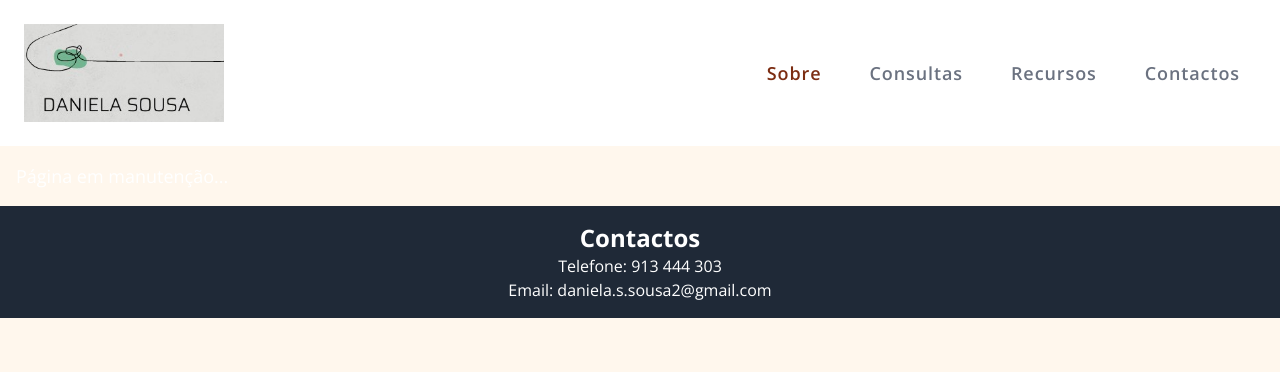
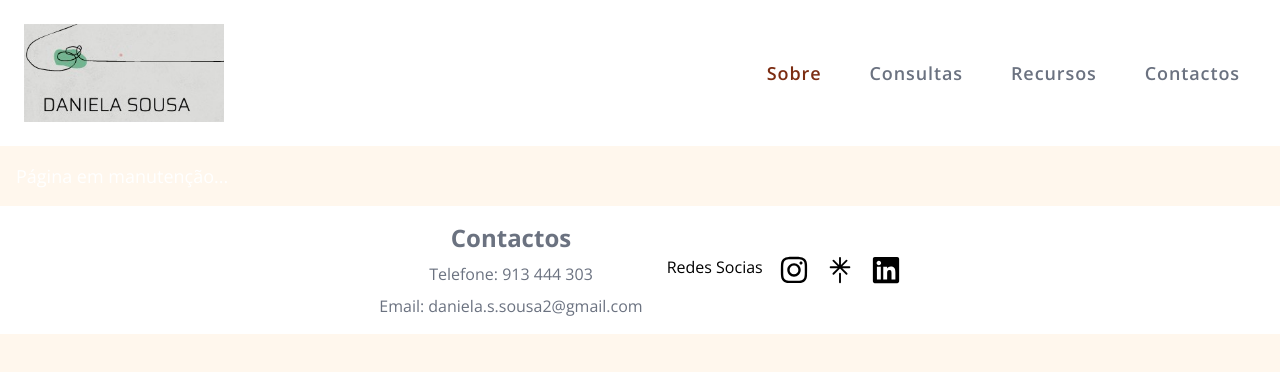
Before and after one commit to DeleteMind/site_psicologa, a Next.js app in the folder daniela-app/: page /sobre in a window 1280 px wide. Shown: the top 372 px of the page. Built offline with nearby package versions, Linux system fonts and the light colour scheme.

Commit message:
add_socialIcons_footer

```diff
--- a/daniela-app/components/Footer.tsx
+++ b/daniela-app/components/Footer.tsx
@@ -1,15 +1,27 @@
-
-
+"use client";
+import { FaInstagram } from "react-icons/fa";
+import { PiLinktreeLogo } from "react-icons/pi";
+import { FaLinkedin } from "react-icons/fa";
 
 export default function Footer() {
-    return(
-        <footer>
-            <div className="flex flex-col items-center justify-center w-full bg-gray-800 text-white">
-                <div className="flex flex-col items-center justify-center w-full p-4">
-                    <h1 className="text-2xl font-bold">Contactos</h1>
-                    <p>Telefone: 913 444 303</p>
-                    <p>Email: daniela.s.sousa2@gmail.com</p>
-                </div>
+    return (
+        <footer className="flex flex-row items-center justify-center w-full bg-white gap-6 p-4">
+            <div className="flex flex-col gap-2 items-center justify-center text-gray-500">
+                <h1 className="text-2xl font-bold">Contactos</h1>
+                <p>Telefone: 913 444 303</p>
+                <p>Email: daniela.s.sousa2@gmail.com</p>
+            </div>
+            <div className="flex flex-row justify-center gap-4">
+                <h2>Redes Socias</h2>
+            <a href="https://www.instagram.com/danielasousapsi?utm_source=ig_web_button_share_sheet&igsh=ZDNlZDc0MzIxNw==" target="_blank" rel="noopener noreferrer">
+                <FaInstagram style={{ height: 30, width: 30 }} />
+            </a>
+            <a href="https://www.linktr.ee/danielasousapsicologia">
+                <PiLinktreeLogo style={{ height: 30, width: 30 }} />
+            </a>
+            <a href="https://www.linkedin.com/in/daniela-santos-sousa">
+                <FaLinkedin style={{ height: 30, width: 30 }} />
+            </a>
             </div>
         </footer>
     );
--- a/daniela-app/package.json
+++ b/daniela-app/package.json
@@ -9,6 +9,7 @@
     "lint": "next lint"
   },
   "dependencies": {
+    "lucide-react": "^0.475.0",
     "next": "15.1.6",
     "react": "^19.0.0",
     "react-dom": "^19.0.0",
```
Also changed, not shown: 1 other file (tests, documents, lock files or other folders).
